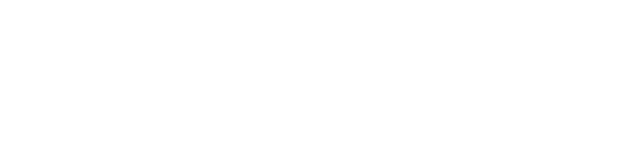
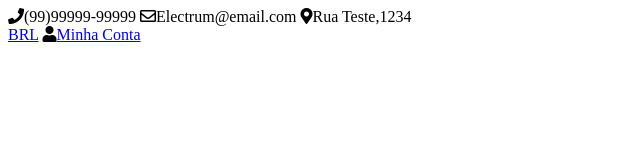
Before and after one commit to Jeffersoncharlles/Electron_Sass, a plain HTML site: page index.html in a window 1280 px wide. Shown: the whole page, without its empty margins (0-640 px from the left). Drawn offline with Linux system fonts and the light colour scheme.

Commit message:
header start 1 commit

```diff
--- a/index.html
+++ b/index.html
@@ -14,6 +14,26 @@
     <link rel="stylesheet" href="assets/css/app.css">
 </head>
 <body>
+    <header class="header">
+        <div class="header-top">
+            <div class="header-top-container">
+                <div class="store-info-container">
+                    <span><i class="fas fa-phone"></i>(99)99999-99999</span>
+                    <span><i class="far fa-envelope"></i>Electrum@email.com</span>
+                    <span><i class="fa fa-map-marker-alt"></i>Rua Teste,1234</span>
+                    <div class="header-user-top-menu">
+                        <span><i class="fas fa-dollar sign"></i><a href="#">BRL</a></span>
+                        <span><i class="fas fa-user"></i><a href="#">Minha Conta</a></span>
+                    </div>
+                </div>
+            </div>
+        </div>
+    </header>
+    <main>
 
+    </main>
+    <footer>
+
+    </footer>
 </body>
 </html>
```
